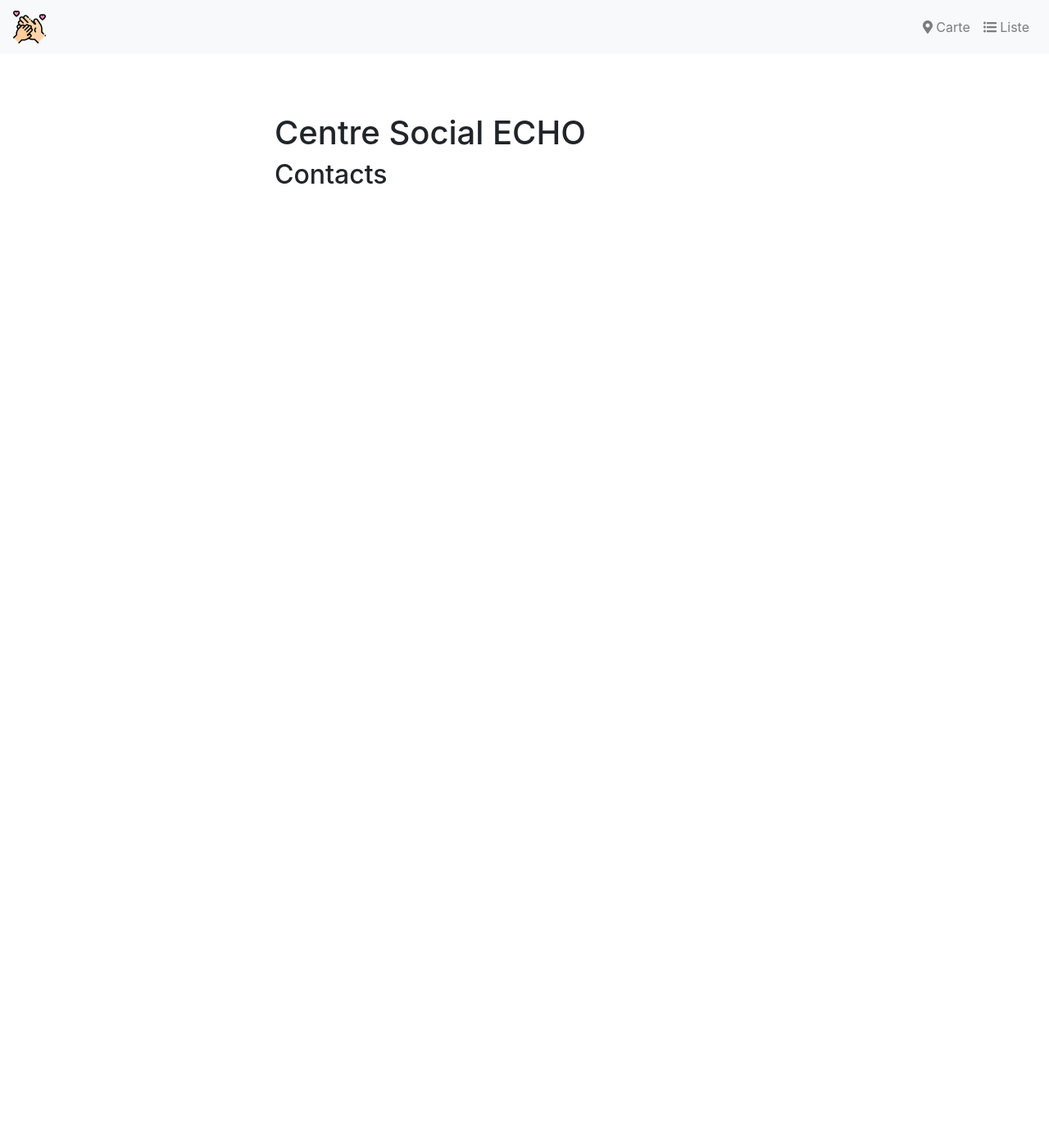
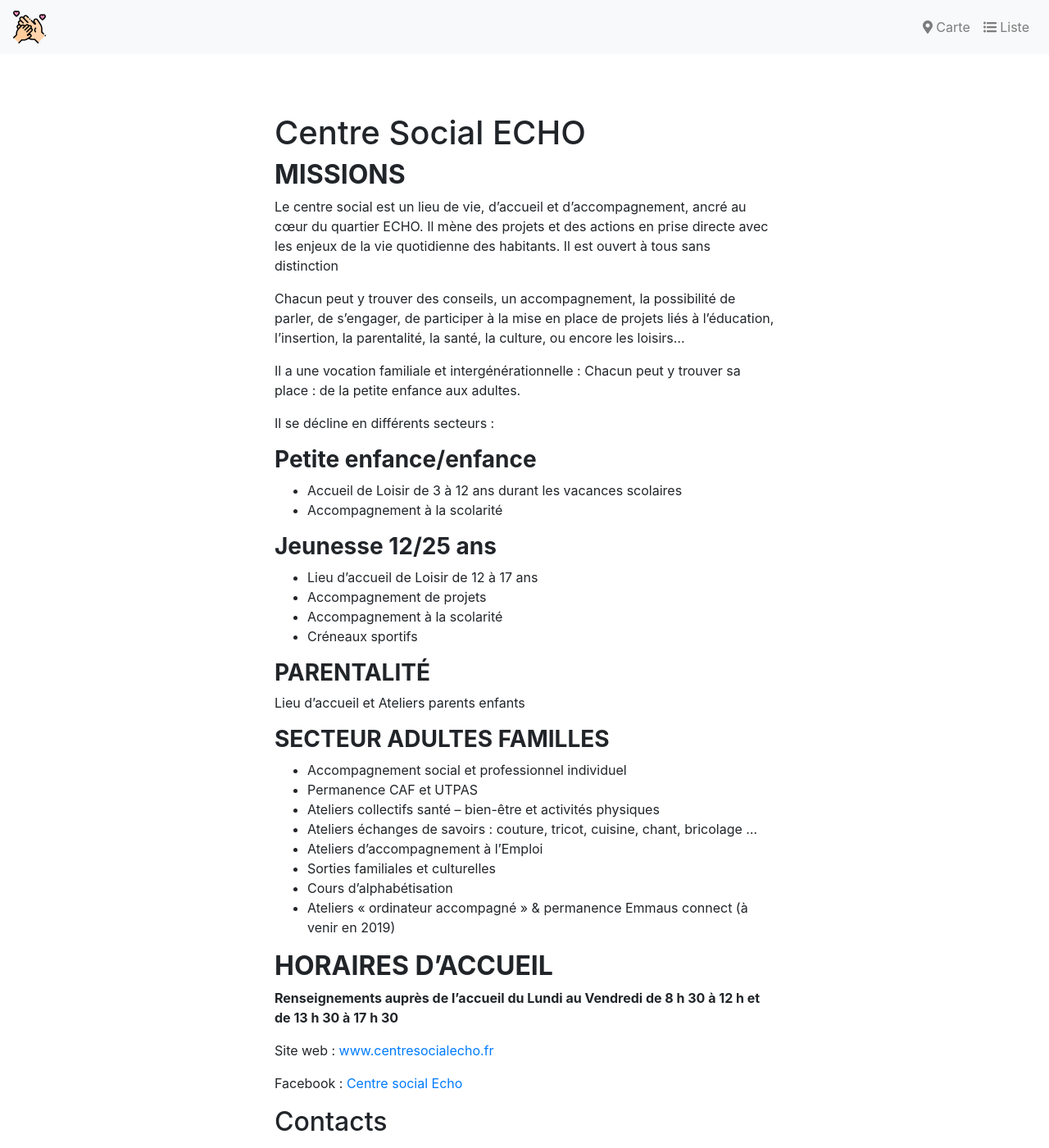
Before and after one commit to commissionparentalite/commissionparentalite.github.io, a Jekyll site: the page built from _membres/centre-social-echo.md, in a window 1280 px wide and 1400 px high. Shown: the whole window at 82% size. Built offline with Jekyll 4.4.1, drawn with Linux system fonts in a browser that asks for light colours; nearby versions of some CDN libraries; some of the changed text lies outside the part shown.

Commit message:
Update from Forestry.io - Updated centre-social-echo.md

```diff
--- a/_membres/centre-social-echo.md
+++ b/_membres/centre-social-echo.md
@@ -12,6 +12,74 @@
 image: ''
 logo: ''
 keywords: []
-contacts: []
+contacts:
+- name: Adidja Tebri & Tassa Chadli (Accueil)
+  phone: ''
+  mail: csecho@wanadoo.fr
+- name: Nejma (Parentalité)
+  mail: csecho.nejma@gmail.com
+  phone: ''
+- name: Catherine (Parentalité)
+  phone: ''
+  mail: csecho.cidrissi@orange.fr
+- name: Nourddine Ouberry (Accueil de loisir 3-12 ans)
+  phone: ''
+  mail: n.ouberry@outlook.fr
+- name: Mustapha Teir (Accueil de loisir 12-17 ans)
+  phone: ''
+  mail: m.teir@yahoo.fr
+- name: Faiza Bouferkas (Accompagnement à la scolarité)
+  phone: ''
+  mail: csecho.actionseducatives@gmail.com
+- name: Mustapha Rchouk (Accompagnement des 13-25 ans)
+  mail: csecho_jeunesse@hotmail.com
+  phone: ''
+- name: Laurence Douterluingne (Adulte Famille)
+  phone: ''
+  mail: csecho.ldouterluingne@wanadoo.fr
 
 ---
+## **MISSIONS**
+
+Le centre social est un lieu de vie, d’accueil et d’accompagnement, ancré au cœur du quartier ECHO. Il mène des projets et des actions en prise directe avec les enjeux de la vie quotidienne des habitants. Il est ouvert à tous sans distinction
+
+Chacun peut y trouver des conseils, un accompagnement, la possibilité de parler, de s’engager, de participer à la mise en place de projets liés à l’éducation, l’insertion, la parentalité, la santé, la culture, ou encore les loisirs…
+
+Il a une vocation familiale et intergénérationnelle : Chacun peut y trouver sa place : de la petite enfance aux adultes.
+
+Il se décline en différents secteurs :
+
+### **Petite enfance/enfance**
+
+* Accueil de Loisir de 3 à 12 ans durant les vacances scolaires
+* Accompagnement à la scolarité
+
+### **Jeunesse 12/25 ans**
+
+* Lieu d’accueil de Loisir de 12 à 17 ans
+* Accompagnement de projets
+* Accompagnement à la scolarité
+* Créneaux sportifs
+
+### **PARENTALITÉ**
+
+Lieu d’accueil et Ateliers parents enfants
+
+### **SECTEUR ADULTES FAMILLES**
+
+* Accompagnement social et professionnel individuel
+* Permanence CAF et UTPAS
+* Ateliers collectifs santé – bien-être et activités physiques
+* Ateliers échanges de savoirs : couture, tricot, cuisine, chant, bricolage …
+* Ateliers d’accompagnement à l’Emploi
+* Sorties familiales et culturelles
+* Cours d’alphabétisation
+* Ateliers « ordinateur accompagné » & permanence Emmaus connect (à venir en 2019)
+
+## **HORAIRES D’ACCUEIL**
+
+**Renseignements auprès de l’accueil du Lundi au Vendredi de 8 h 30 à 12 h et de 13 h 30 à 17 h 30**
+
+Site web : [www.centresocialecho.fr](http://www.centresocialecho.fr/)
+
+Facebook : [Centre social Echo](https://www.facebook.com/csecho/)
```
Also changed, not shown: .forestry/front_matter/templates/utpas_roubaix_ville-md.yml.
